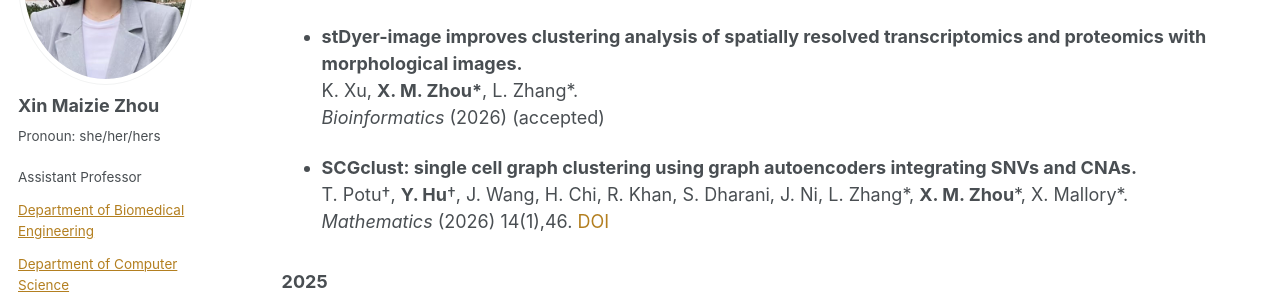
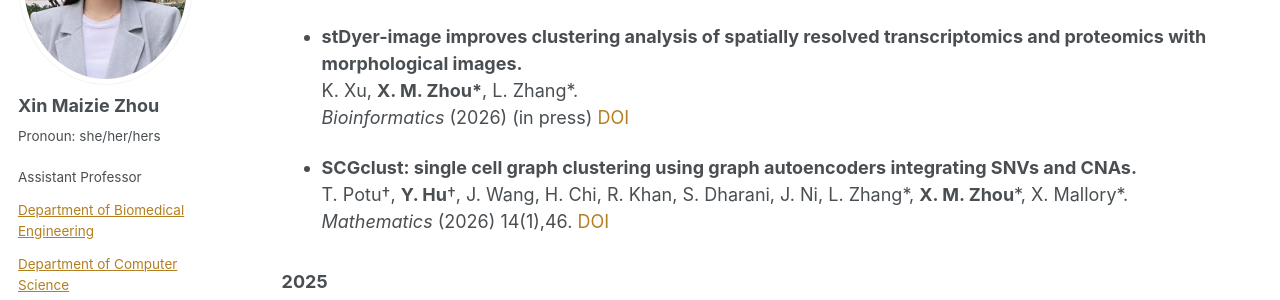
Before and after one commit to maiziezhoulab/Maiziezhoulab.github.io, a Jekyll site: the page built from _pages/publications.md, in a window 1280 px wide and 900 px high, scrolled down 1644 px. Shown: the part 153-453 px from the top of the window. Built offline with Jekyll 4.4.1, drawn with Linux system fonts in a browser that asks for light colours; some web fonts are replaced.

Commit message:
Update publications.md

```diff
--- a/_pages/publications.md
+++ b/_pages/publications.md
@@ -71,7 +71,7 @@ used Xin Maizie Zhou (X. M. Zhou) for publications after 2022.
 
 - **stDyer-image improves clustering analysis of spatially resolved transcriptomics and proteomics with morphological images.**
   K. Xu, **X. M. Zhou\***, L. Zhang*.
-   _Bioinformatics_ (2026) (accepted)
+   _Bioinformatics_ (2026) (in press) [DOI](https://doi.org/10.1093/bioinformatics/btag071)
 
 - **SCGclust: single cell graph clustering using graph autoencoders integrating SNVs and CNAs.**
   T. Potu†, **Y. Hu**†, J. Wang, H. Chi, R. Khan, S. Dharani, J. Ni, L. Zhang\*, **X. M. Zhou**\*, X. Mallory\*.
```
